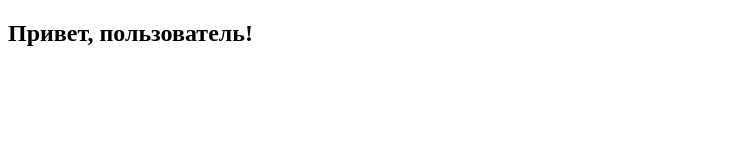
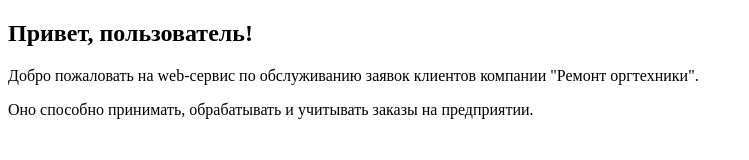
Before and after one commit to KenroyDytrim/Teamwork-backend, a website: page files/index.html in a window 1280 px wide. Shown: the whole page, without its empty margins (0-749 px from the left). Drawn offline with Linux system fonts and the light colour scheme.

Commit message:
Edit index

```diff
--- a/files/index.html
+++ b/files/index.html
@@ -7,5 +7,9 @@
     </head>
     <body>
         <h2> Привет, пользователь! </h2>
+        <div>
+            <p>Добро пожаловать на web-сервис по обслуживанию заявок клиентов компании "Ремонт оргтехники".</p>
+            <p>Оно способно принимать, обрабатывать и учитывать заказы на предприятии.</p>
+        </div>
     </body>
 </html>
```
